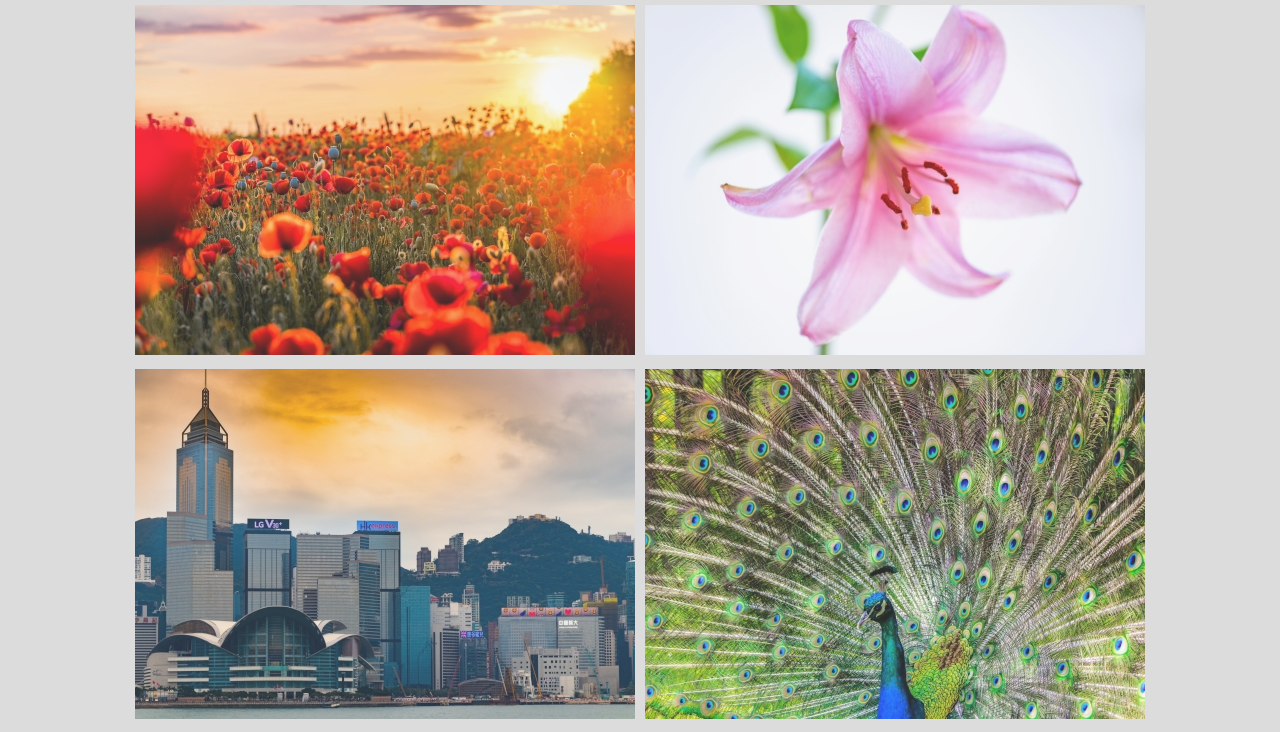
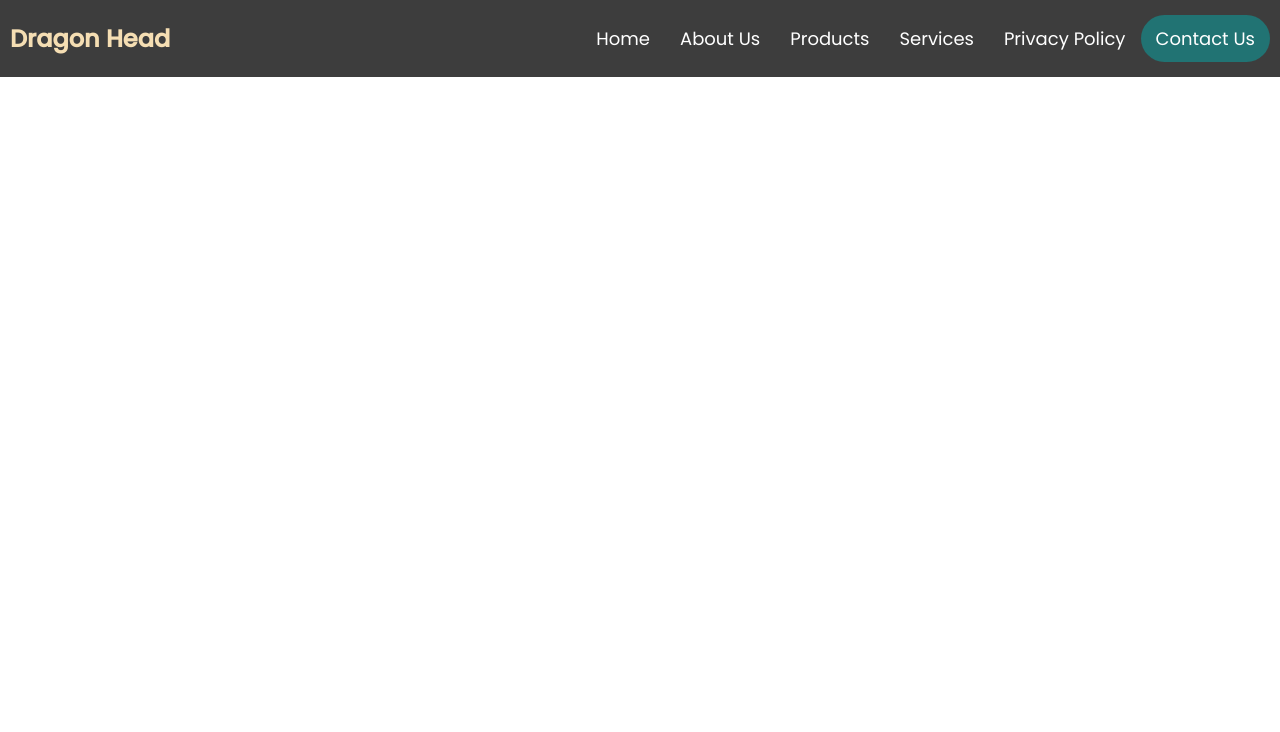
Before and after one commit to neela-sankar/html-css-projects, a plain HTML site: page Simple Image Gallery - Flex Box/index.html in a window 1280 px wide. Shown: the top 732 px of the page. Drawn offline with Linux system fonts and the light colour scheme.

Commit message:
Add files via upload

```diff
--- a/Simple Image Gallery - Flex Box/index.html
+++ b/Simple Image Gallery - Flex Box/index.html
@@ -3,22 +3,22 @@
 <head>
     <meta charset="UTF-8">
     <meta name="viewport" content="width=device-width, initial-scale=1.0">
-    <title>Image Gallery</title>
+    <title>Simple Navigation Bar</title>
     <link rel="stylesheet" href="style.css">
 </head>
 <body>
-    <div class="container">
-        <div class="box"><img src="img/pexels-david-bartus-2379653.jpg" alt=""></div>
-        <div class="box"><img src="img/pexels-frans-van-heerden-2375010.jpg" alt=""></div>
-        <div class="box"><img src="img/pexels-nextvoyage-916998.jpg" alt=""></div>
-        <div class="box"><img src="img/pexels-pixabay-65894.jpg" alt=""></div>
-        <div class="box"><img src="img/pexels-pixabay-70850.jpg" alt=""></div>
-        <div class="box"><img src="img/pexels-pixabay-73869.jpg" alt=""></div>
-        <div class="box"><img src="img/pexels-sebastian-voortman-214574.jpg" alt=""></div>
-        <div class="box"><img src="img/pexels-sergey-okhrymenko-1676914.jpg" alt=""></div>
-        <div class="box"><img src="img/pexels-sonu-sonkar-2014806.jpg" alt=""></div>
-        <div class="box"><img src="img/pexels-susanne-jutzeler-sujufoto-1261572.jpg" alt=""></div>
-
-    </div>
+    <header>
+        <h2 class="logo">Dragon Head</h2>
+        <nav>
+            <ul class="nav-link">
+                <li><a href="#">Home</a></li>
+                <li><a href="#">About Us</a></li>
+                <li><a href="#">Products</a></li>
+                <li><a href="#">Services</a></li>
+                <li><a href="#">Privacy Policy</a></li>
+            </ul>
+        </nav>
+        <button>Contact Us</button>
+    </header>
 </body>
 </html>
--- a/Simple Image Gallery - Flex Box/style.css
+++ b/Simple Image Gallery - Flex Box/style.css
@@ -1,24 +1,60 @@
+@import url("https://fonts.googleapis.com/css2?family=Poppins:ital,wght@0,100;0,200;0,300;0,400;0,500;1,100;1,200;1,400&display=swap");
+
 *{
-    margin: 0px;
-    padding: 0px;
+    font-family: 'Poppins', sans-serif;
+    box-sizing: border-box;
+    margin: 0;
+    padding: 0;
 }
 
-body{
-    background: gainsboro;
+header{
+    display: flex;
+    justify-content: space-between;
+    align-items: center;
+    padding: 15px 10px;
+    background: #3D3D3D;
 }
 
-.container{
-    display: flex;
-    flex-wrap: wrap;
-    justify-content: center;
+.logo{
+    cursor: pointer;
+    color: wheat;
+    margin-right: auto;
 }
 
-.box{
-    opacity: 0.8;
-    padding: 5px;
+.nav-link{
+    list-style: none;
+    display: flex;
 }
 
-.box:hover{
-    opacity: 1;
-    transition: 0.9s;
+.nav-link li{
+    padding: 0 15px;
 }
+
+.nav-link li a{
+    color:white;
+    text-decoration: none;
+    font-size: 18px;
+
+}
+
+.nav-link li a:hover{
+    background-color: #84B026;
+    transition: 0.3s;
+    padding: 5px;
+    border-radius: 5px;
+}
+
+button{
+    padding: 10px 15px;
+    background: #217373;
+    color: white;
+    border: none;
+    border-radius: 50px;
+    font-size: 18px;
+
+}
+
+button:hover{
+    background: #2173739e;
+    transition: 0.3s;
+}
```
